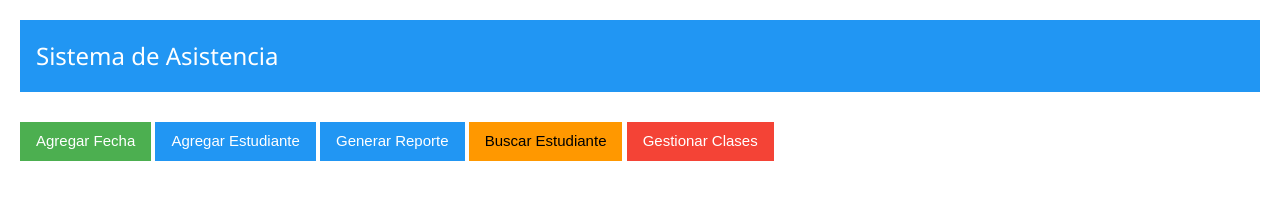
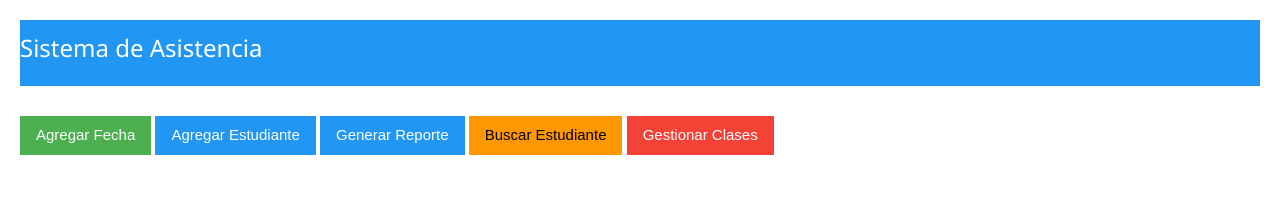
Before and after one commit to DirectorioNica/agenda, a plain HTML site: page index.html in a window 1280 px wide. Drawn offline with nearby package versions, Linux system fonts and the light colour scheme.

Commit message:
Update index.html

```diff
--- a/index.html
+++ b/index.html
@@ -9,7 +9,7 @@
 </head>
 <body class="w3-container">
     <header class="w3-bar w3-blue">
-        <h3 class="w3-bar-item">Sistema de Asistencia</h1>
+        <h3 class="w3-bar">Sistema de Asistencia</h1>
     </header>
     <main class="">
         <button class="w3-button w3-green" onclick="showAddDateForm()">Agregar Fecha</button>
```
